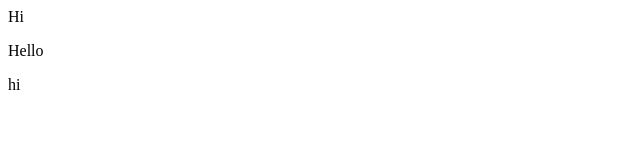
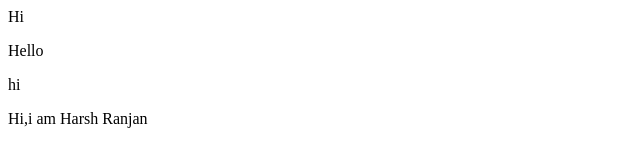
Before and after one commit to Harsh-Ranjan05/GitClone, a plain HTML site: page index.html in a window 1280 px wide. Shown: the whole page, without its empty margins (0-640 px from the left). Drawn offline with Linux system fonts and the light colour scheme.

Commit message:
Changes Updated

```diff
--- a/index.html
+++ b/index.html
@@ -1,3 +1,4 @@
 <P>Hi</P>
 <p>Hello</p>
 <p>hi</p>
+<p>Hi,i am Harsh Ranjan</p>
```
